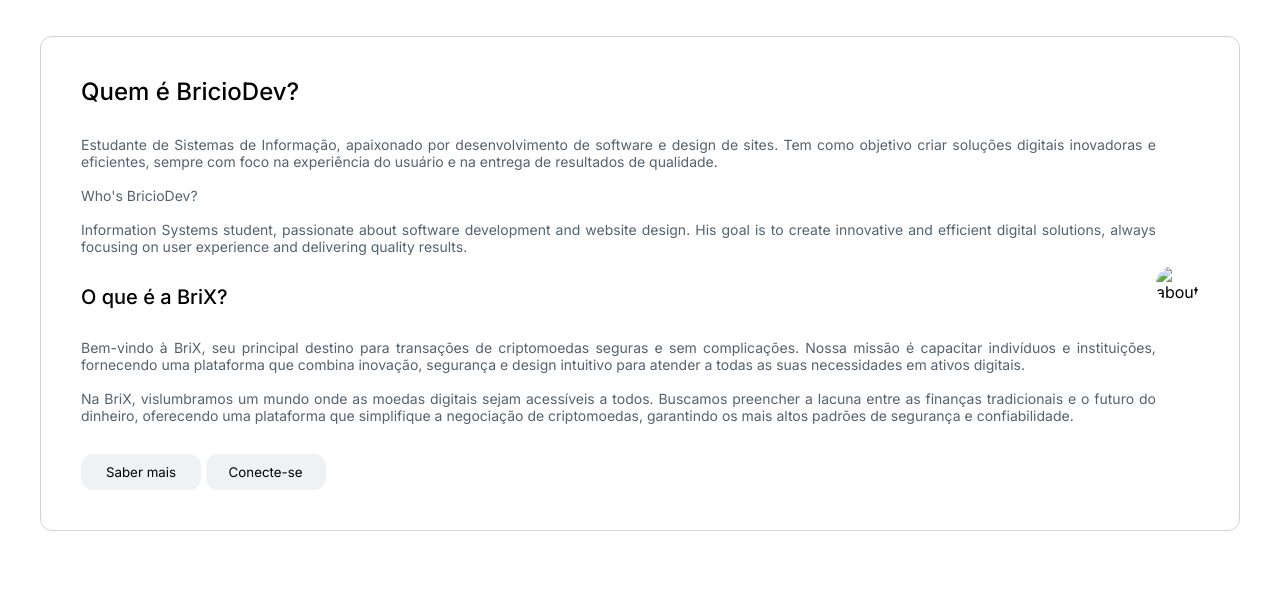
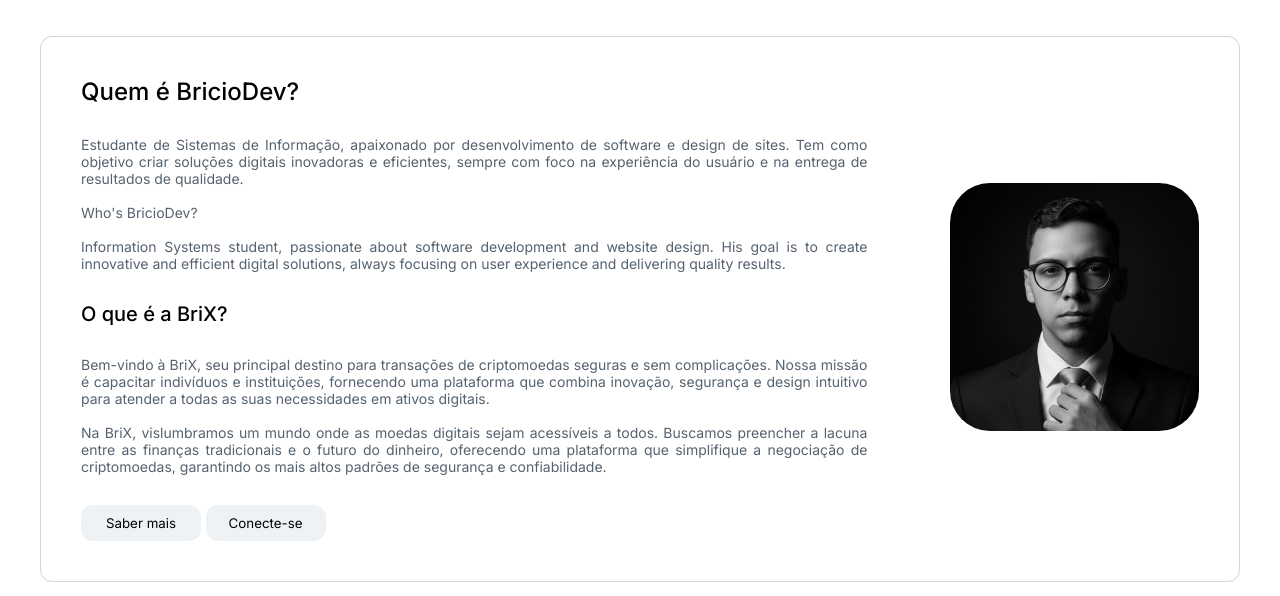
Before and after one commit to Bricio29/BriX, a plain HTML site: page pages/about.html in a window 1280 px wide. Shown: the part 119-715 px from the top of the page. Drawn offline with nearby package versions, Linux system fonts and the light colour scheme; the site is published under a folder, as on GitHub Pages, so addresses that start at the root find nothing; no server answers.

Commit message:
Update perfil Photo

```diff
--- a/pages/about.html
+++ b/pages/about.html
@@ -91,7 +91,7 @@
         </div>
       </div>
       <div class="image">
-        <img src="/../assets/images/about.jpg" alt="about">
+        <img src="../assets/images/about.jpg" alt="about">
       </div>
     </div>
 
```
